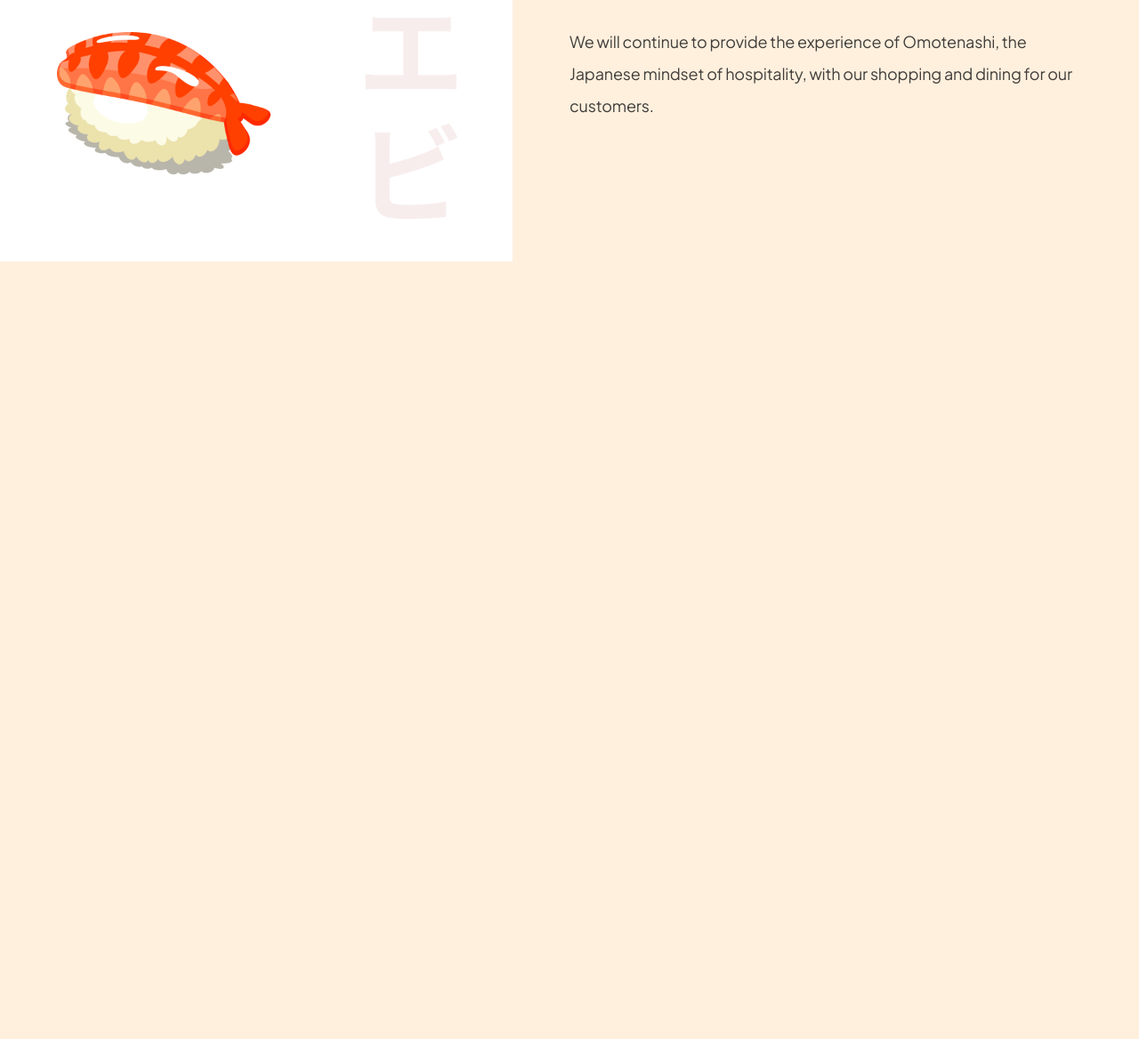
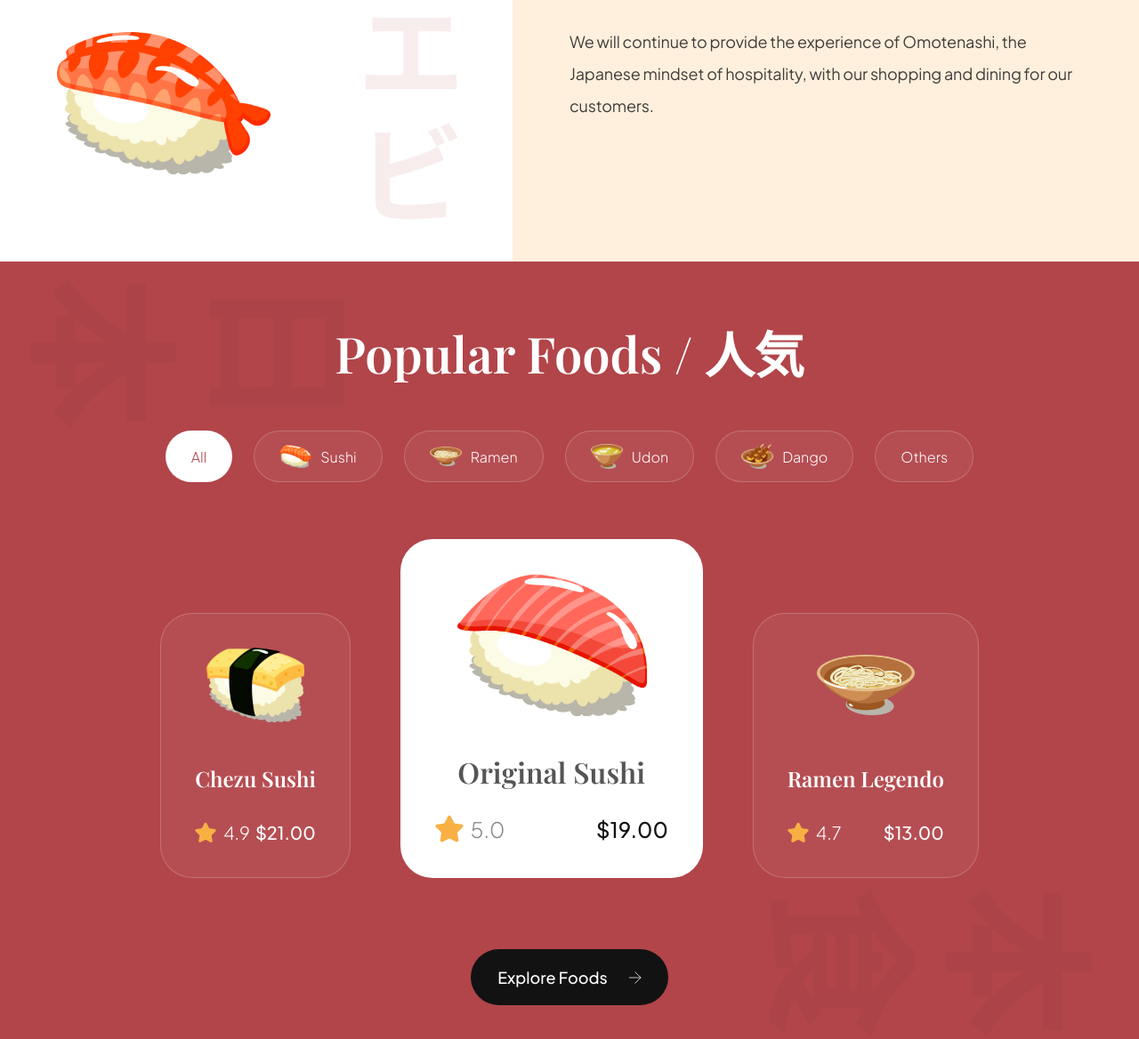
Before and after one commit to May-Moe-Oo/sushi, a website built with Vite: page index.html in a window 1280 px wide. Shown: the part 1384-2552 px from the top of the page at 89% size. Before the commit the page ends 1678 px from the top, so only its background shows below. Built offline with nearby package versions, Linux system fonts and the light colour scheme.

Commit message:
Foods catalogue HTML & CSS

```diff
--- a/css/sections/popular.css
+++ b/css/sections/popular.css
@@ -0,0 +1,185 @@
+.popular-foods{
+    padding: 64px;
+    display: flex;
+    flex-direction: column;
+    background-color: var(--primary-color);
+    background-image: url(/assets/popular_bg.png);
+    background-position: center;
+    background-repeat: no-repeat;
+    background-size: contain;
+    overflow: hidden;
+}
+
+.popular-food__title {
+    font-size: 56px;
+    font-family: var(--playfair-display);
+    font-weight: 600;
+    line-height: 78px;
+    color: #fff;
+    text-align: center;
+}
+
+.popular-foods__filters {
+    margin-top: 48px;
+    max-width: 100%;
+    overflow-x: auto;
+    /* on smaller devices need to scroll over them */
+    display: flex;
+    justify-content: center;
+    gap: 24px;
+}
+
+.popular-foods__filter-btn {
+    padding: 10px 28px;
+    display: flex;
+    flex-direction: row;
+    align-items: center;
+    gap: 10px;
+    background-color:  rgba(255, 255, 255, 0.05);
+    border: 1px solid rgba(255, 255, 255, 0.2);
+    border-radius: 46px;
+    font-size: 16px;
+    font-weight: 300;
+    line-height: 25px;
+    font-family: var(--plus-jakarta-sans);
+    color: #fff;
+    cursor: pointer;
+}
+
+.popular-foods__filter-btn img {
+    width: 36px;
+    height: 36px;
+    object-fit: contain;
+}
+
+.popular-foods__filter-btn.active {
+    background-color: #fff;
+    color: var(--primary-color);
+}
+
+.popular-foods__filter-btn:hover {
+    background-color: #fff;
+    color: var(--primary-color);
+}
+
+.popular-foods__catalogue {
+    margin-top: 64px;
+    display: flex;
+    justify-content: center;
+    align-items: flex-end;
+    /* flex-end - to appear at the bottom */
+    flex-wrap: wrap;
+    gap: 56px;
+}
+
+.popular-foods__button {
+    width: fit-content;
+    padding: 20px 30px;
+    margin: 80px auto 0;
+    font-weight: 500;
+    font-size: 18px;
+    line-height: 23px;
+    font-family: var(--plus-jakarta-sans);
+    color: #fff;
+    border: none;
+    outline: none;
+    background: var(--secondary-color);
+    border-radius: 64px;
+    cursor: pointer;
+}
+
+.popular-foods__button img {
+    width: 14px;
+    height: 14px;
+    object-fit: contain;
+    margin-left: 21px;
+}
+
+.popular-foods__card {
+    padding: 38px;
+    min-height: 260px;
+    height: fit-content;
+    display: flex;
+    align-items: center;
+    flex-direction: column;
+    border-radius: 36px;
+    background: rgba(255, 255, 255, 0.05);
+    border: 1px solid rgba(255, 255, 255, 0.2);
+}
+
+.popular-foods__card img {
+    width: 110px;
+    height: 84px;
+    object-fit: contain;
+}
+
+.popular-foods__card-title {
+    margin-top: 47px;
+    font-weight: 600;
+    font-size: 24px;
+    font-family: var(--playfair-display);
+    line-height: 32px;
+    color: #fff;
+    text-align: center;
+}
+
+.popular-foods__card-details {
+    width: 100%;
+    margin-top: 32px;
+}
+
+.popular-foods__card-rating {
+    display: flex;
+    align-items: center;
+    gap: 8px;
+}
+
+.popular-foods__card-rating img {
+    width: 24px;
+    height: 24px;
+    object-fit: contain;
+}
+
+.popular-foods__card-rating p {
+    font-size: 20px;
+    font-weight: 300;
+    font-family: var(--plus-jakarta-sans);
+    color: #fff;
+}
+
+.popular-foods__card-price {
+    font-size: 20px;
+    font-weight: 500;
+    font-family: var(--plus-jakarta-sans);
+    color: #fff;
+}
+
+.popular-foods__card.active-card {
+    background: #fff;
+    min-width: 340px;
+}
+
+.popular-foods__card.active-card .popular-foods__card-image {
+    width: 214px;
+    height: 160px;
+}
+
+.popular-foods__card.active-card .popular-foods__card-title {
+    color: var(--black-500);
+    font-size: 32px;
+}
+
+.popular-foods__card.active-card .popular-foods__card-rating img {
+  width: 32px;
+  height: 32px;
+}
+
+.popular-foods__card.active-card .popular-foods__card-rating p {
+  font-size: 24px;
+  color: var(--gray-100);
+}
+
+.popular-foods__card.active-card .popular-foods__card-price {
+  font-size: 24px;
+  color: var(--secondary-color)
+}
--- a/index.html
+++ b/index.html
@@ -80,27 +80,100 @@
   <section class="about-us" id="about-us">
     <div class="about-us__image">
       <div class="about-us__image-sushi3">
-          <img src="assets/sushi-3.png" alt="sushi" data-aos="fade-right" />
+        <img src="assets/sushi-3.png" alt="sushi"/>
       </div>
 
       <button class="about-us__button">
         Learn More
-
         <img src="assets/arrow-up-right.svg" alt="learn more" />
       </button>
 
        <div class="about-us__image-sushi2">
-          <img src="assets/sushi-2.png" alt="sushi"  data-aos="fade-right" />
+        <img src="assets/sushi-2.png" alt="sushi" />
        </div>
     </div>
 
-      <div class="about-us__content"  data-aos="fade-left">
+    <div class="about-us__content">
       <p class="sushi__subtitle">About Us / 私たちに関しては</p>
       <h3 class="sushi__title">Our mission is to bring true Japanese flavours to you.</h3>
-        <p class="sushi__description">We will continue to provide the experience of Omotenashi, the Japanese mindset of hospitality, with our shopping and dining for our customers.
-        </p>
+      <p class="sushi__description">We will continue to provide the experience of Omotenashi, the Japanese mindset of hospitality, with our shopping and dining for our customers.</p>
     </div>
   </section>
+
+  <section class="popular-foods" id="menu">
+    <h2 class="popular-food__title">
+      Popular Foods / 人気
+    </h2>
+    <div class="popular-foods__filters sushi__hide-scrollbar">
+      <button class="popular-foods__filter-btn active">
+        All
+      </button>
+      <button class="popular-foods__filter-btn">
+        <img src="assets/sushi-9.png" alt="sushi 9">
+        Sushi
+      </button>
+      <button class="popular-foods__filter-btn">
+        <img src="assets/sushi-8.png" alt="sushi 8">
+        Ramen
+      </button>
+      <button class="popular-foods__filter-btn">
+        <img src="assets/sushi-7.png" alt="sushi 7">
+        Udon
+      </button>
+      <button class="popular-foods__filter-btn">
+        <img src="assets/sushi-6.png" alt="sushi 6">
+        Dango
+      </button>
+      <button class="popular-foods__filter-btn">
+        Others
+      </button>
+    </div>
+
+    <div class="popular-foods__catalogue">
+      <!-- Javascript -->
+      <article class="popular-foods__card">
+        <img class="popular-foods__card-image" src="assets/sushi-12.png" alt="sushi 12">
+        <h4 class="popular-foods__card-title"> Chezu Sushi </h4>
+        <div class="popular-foods__card-details flex-between">
+          <div class="popular-foods__card-rating">
+            <img src="assets/star.svg" alt="star">
+            <p>4.9</p>
+          </div>
+          <p class="popular-foods__card-price">$21.00</p>
+        </div>
+      </article>
+
+      <article class="popular-foods__card active-card">
+        <img class="popular-foods__card-image" src="assets/sushi-11.png" alt="sushi 11">
+        <h4 class="popular-foods__card-title"> Original Sushi </h4>
+        <div class="popular-foods__card-details flex-between">
+          <div class="popular-foods__card-rating">
+            <img src="assets/star.svg" alt="star">
+            <p>5.0</p>
+          </div>
+          <p class="popular-foods__card-price">$19.00</p>
+        </div>
+      </article>
+
+      <article class="popular-foods__card">
+        <img class="popular-foods__card-image" src="assets/sushi-10.png" alt="sushi 10">
+        <h4 class="popular-foods__card-title"> Ramen Legendo </h4>
+        <div class="popular-foods__card-details flex-between">
+          <div class="popular-foods__card-rating">
+            <img src="assets/star.svg" alt="star">
+            <p>4.7</p>
+          </div>
+          <p class="popular-foods__card-price">$13.00</p>
+        </div>
+      </article>
+    </div>
+
+    <button class="popular-foods__button">
+      Explore Foods
+      <img src="assets/arrow-right.svg" alt="arrow-right">
+    </button>
+  </section>
+
 
   <script src="js/script.js" type="module"></script>
 </body>
```
Lines whose indentation alone changed are shown as unchanged.
